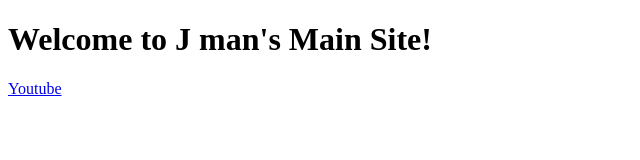
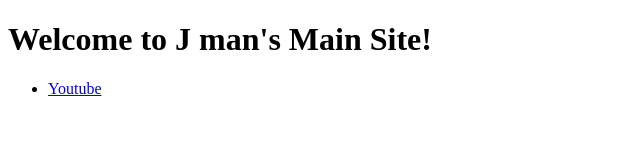
Before and after one commit to realjman/realjman.github.io, a plain HTML site: page index.html in a window 1280 px wide. Shown: the full height of the page, 0-640 px from the left. Drawn offline with Linux system fonts and the light colour scheme.

Commit message:
Update index.html

```diff
--- a/index.html
+++ b/index.html
@@ -8,7 +8,8 @@
 </head>
 <body>
     <h1>Welcome to J man's Main Site!</h1>
-    <a href="https://www.youtube.com/channel/UC2iU2m1IJnPbA49jf2j1p6A">Youtube</a>
-
+    <ul>
+    <li><a href="https://www.youtube.com/channel/UC2iU2m1IJnPbA49jf2j1p6A">Youtube</a></li>
+    </ul>
 </body>
 </html>
```
